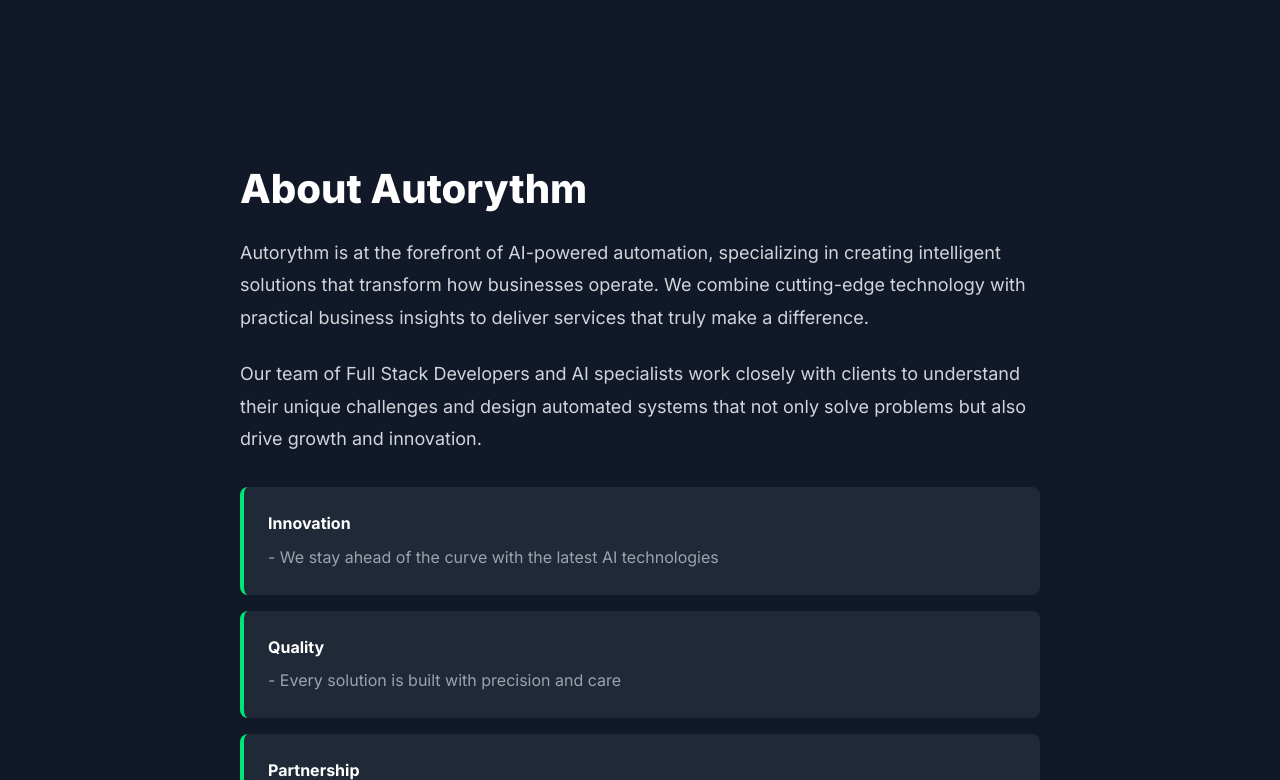
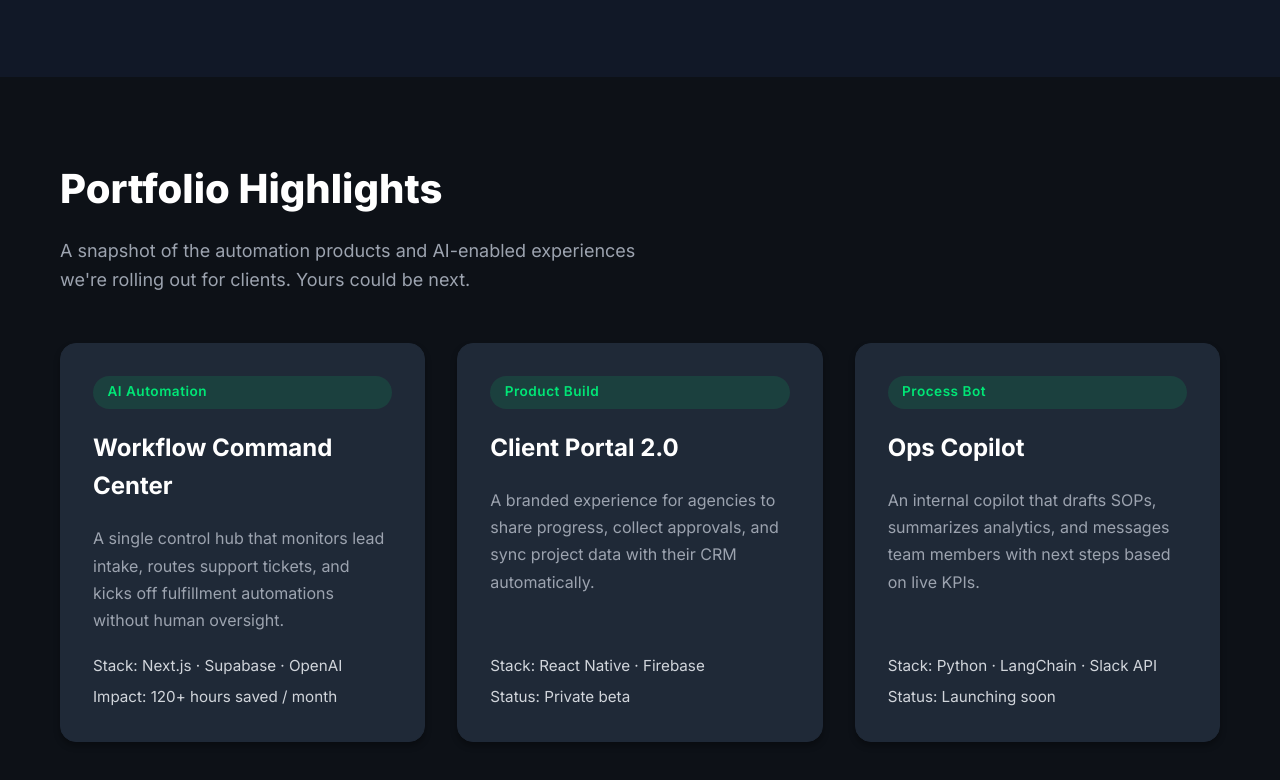
Before and after one commit to rycelewis-stack/autorythm-landing-page, a plain HTML site: page index.html in a window 1280 px wide. Shown: the part 2020-2800 px from the top of the page. Drawn offline with Linux system fonts and the light colour scheme.

Commit message:
next commit with portfolio

```diff
--- a/index.html
+++ b/index.html
@@ -21,6 +21,7 @@
                 <ul class="nav-menu" id="navMenu">
                     <li><a href="#home" class="nav-link">Home</a></li>
                     <li><a href="#services" class="nav-link">Services</a></li>
+                    <li><a href="#portfolio" class="nav-link">Portfolio</a></li>
                     <li><a href="#about" class="nav-link">About</a></li>
                     <li><a href="#contact" class="nav-link">Contact</a></li>
                 </ul>
@@ -133,6 +134,63 @@
         </div>
     </section>
 
+    <!-- Portfolio Section -->
+    <section id="portfolio" class="portfolio">
+        <div class="container">
+            <div class="section-header">
+                <h2 class="section-title">Portfolio Highlights</h2>
+                <p class="section-subtitle">
+                    A snapshot of the automation products and AI-enabled experiences we're rolling out for clients.
+                    Yours could be next.
+                </p>
+            </div>
+            <div class="portfolio-grid">
+                <article class="portfolio-card">
+                    <span class="portfolio-tag">AI Automation</span>
+                    <h3 class="portfolio-title">Workflow Command Center</h3>
+                    <p class="portfolio-description">
+                        A single control hub that monitors lead intake, routes support tickets, and kicks off fulfillment
+                        automations without human oversight.
+                    </p>
+                    <div class="portfolio-details">
+                        <span>Stack: Next.js · Supabase · OpenAI</span>
+                        <span>Impact: 120+ hours saved / month</span>
+                    </div>
+                </article>
+                <article class="portfolio-card">
+                    <span class="portfolio-tag">Product Build</span>
+                    <h3 class="portfolio-title">Client Portal 2.0</h3>
+                    <p class="portfolio-description">
+                        A branded experience for agencies to share progress, collect approvals, and sync project data
+                        with their CRM automatically.
+                    </p>
+                    <div class="portfolio-details">
+                        <span>Stack: React Native · Firebase</span>
+                        <span>Status: Private beta</span>
+                    </div>
+                </article>
+                <article class="portfolio-card">
+                    <span class="portfolio-tag">Process Bot</span>
+                    <h3 class="portfolio-title">Ops Copilot</h3>
+                    <p class="portfolio-description">
+                        An internal copilot that drafts SOPs, summarizes analytics, and messages team members with next
+                        steps based on live KPIs.
+                    </p>
+                    <div class="portfolio-details">
+                        <span>Stack: Python · LangChain · Slack API</span>
+                        <span>Status: Launching soon</span>
+                    </div>
+                </article>
+            </div>
+            <div class="portfolio-cta">
+                <div>
+                    <h3>Want your build featured next?</h3>
+                    <p>Share the idea, we'll design the automation and ship it.</p>
+                </div>
+                <a href="#contact" class="btn btn-secondary">Start a Project</a>
+            </div>
+        </div>
+    </section>
 
     <!-- About Section -->
     <section id="about" class="about">
--- a/styles.css
+++ b/styles.css
@@ -310,6 +310,89 @@
     font-weight: bold;
 }
 
+/* Portfolio Section */
+.portfolio {
+    background: var(--bg-darker);
+}
+
+.portfolio-grid {
+    display: grid;
+    grid-template-columns: repeat(3, 1fr);
+    gap: 2rem;
+}
+
+.portfolio-card {
+    background: var(--card-bg);
+    border: 1px solid var(--border-dark);
+    border-radius: 1rem;
+    padding: 2rem;
+    display: flex;
+    flex-direction: column;
+    gap: 1.25rem;
+    transition: border-color 0.3s ease, transform 0.3s ease;
+    box-shadow: var(--shadow-dark);
+}
+
+.portfolio-card:hover {
+    border-color: var(--green-accent);
+    transform: translateY(-6px);
+}
+
+.portfolio-tag {
+    display: inline-flex;
+    align-items: center;
+    padding: 0.35rem 0.9rem;
+    border-radius: 999px;
+    background: rgba(0, 230, 118, 0.12);
+    color: var(--green-accent);
+    font-size: 0.85rem;
+    font-weight: 600;
+    letter-spacing: 0.5px;
+}
+
+.portfolio-title {
+    font-size: 1.5rem;
+    font-weight: 700;
+    color: var(--text-primary);
+}
+
+.portfolio-description {
+    color: var(--text-secondary);
+    line-height: 1.7;
+}
+
+.portfolio-details {
+    margin-top: auto;
+    display: flex;
+    flex-direction: column;
+    gap: 0.4rem;
+    color: var(--text-light);
+    font-size: 0.95rem;
+}
+
+.portfolio-cta {
+    margin-top: 3rem;
+    padding: 2rem 2.5rem;
+    border: 1px solid var(--border-dark);
+    border-radius: 1rem;
+    display: flex;
+    align-items: center;
+    justify-content: space-between;
+    gap: 1.5rem;
+    background: rgba(15, 23, 42, 0.9);
+}
+
+.portfolio-cta h3 {
+    font-size: 1.5rem;
+    margin-bottom: 0.35rem;
+    color: var(--text-primary);
+}
+
+.portfolio-cta p {
+    color: var(--text-secondary);
+    margin: 0;
+}
+
 /* About Section */
 .about {
     background: var(--bg-dark);
@@ -506,6 +589,15 @@
     .services-grid {
         grid-template-columns: 1fr;
     }
+
+    .portfolio-grid {
+        grid-template-columns: repeat(2, 1fr);
+    }
+
+    .portfolio-cta {
+        flex-direction: column;
+        align-items: flex-start;
+    }
 }
 
 @media (max-width: 768px) {
@@ -547,6 +639,10 @@
     .section-title {
         font-size: 2rem;
     }
+
+    .portfolio-grid {
+        grid-template-columns: 1fr;
+    }
 }
 
 /* Smooth Scroll */
```
